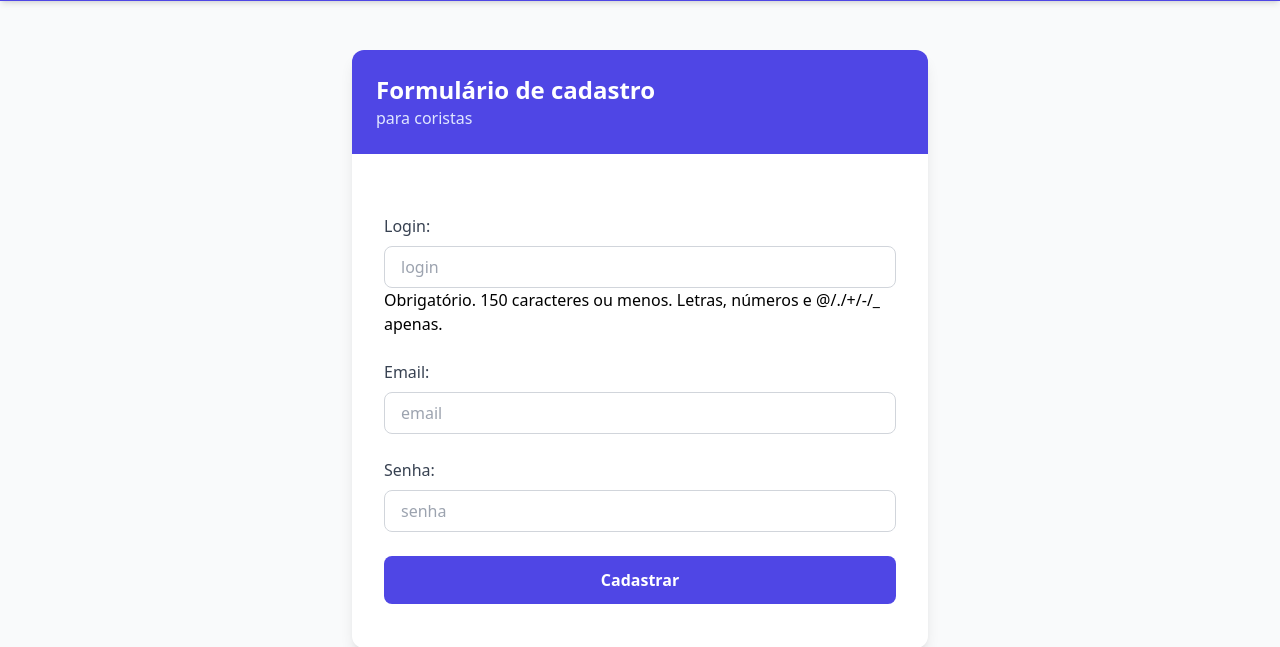
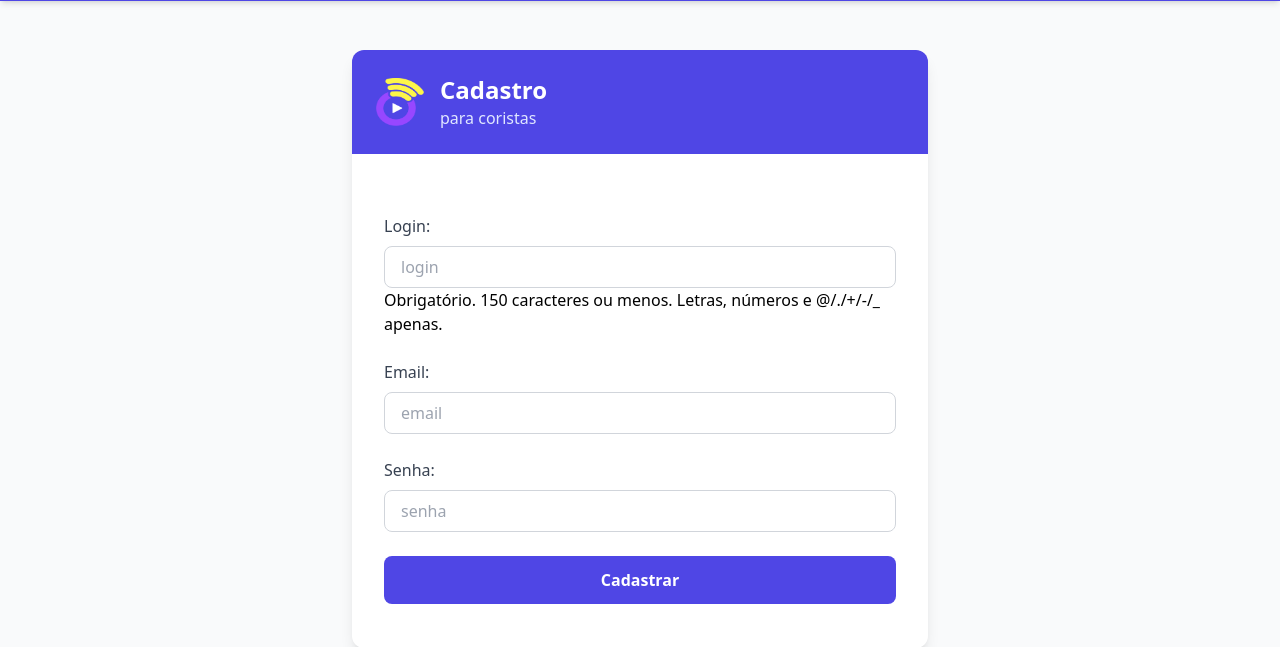
Before and after one commit to wesinalves/coral-web, a Django app: page /register in a window 1280 px wide. Shown: the part 51-698 px from the top of the page. Run offline with Django 5.2, Linux system fonts and the light colour scheme; some libraries are stand-ins or nearby versions.

Commit message:
update form header

```diff
--- a/webapp/templates/register.html
+++ b/webapp/templates/register.html
@@ -1,3 +1,4 @@
+{% load static %}
 <!DOCTYPE html>
 <html lang="en">
 <head>
@@ -18,9 +19,12 @@
 
 
     <div class="w-full max-w-xl bg-white shadow-lg rounded-xl overflow-hidden">
-        <div class="bg-indigo-600 text-white p-6">
-            <h2 class="text-2xl font-bold">Formulário de cadastro</h2>
-            <p class="text-indigo-100">para coristas</p>
+        <div class="bg-indigo-600 text-white p-6 flex items-center">
+            <img src="{% static 'logo.png'%}" class="w-12 h-12 mr-4">
+            <div>
+                <h2 class="text-2xl font-bold">Cadastro </h2>
+                <p class="text-indigo-100">para coristas</p>
+            </div>
         </div>
 
         <form class="p-8 space-y-6 mt-1" action="{% url 'register' %}" method='post'>
```
